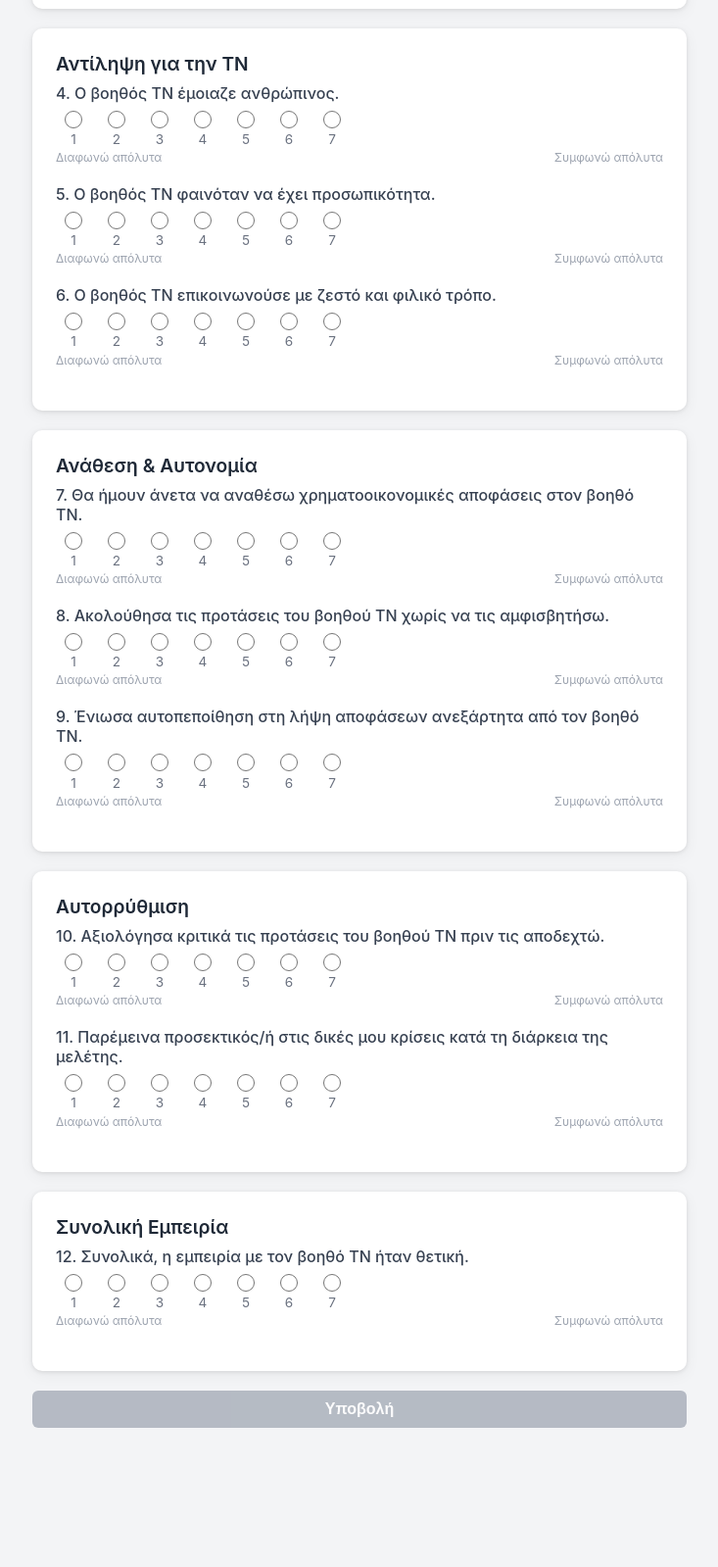
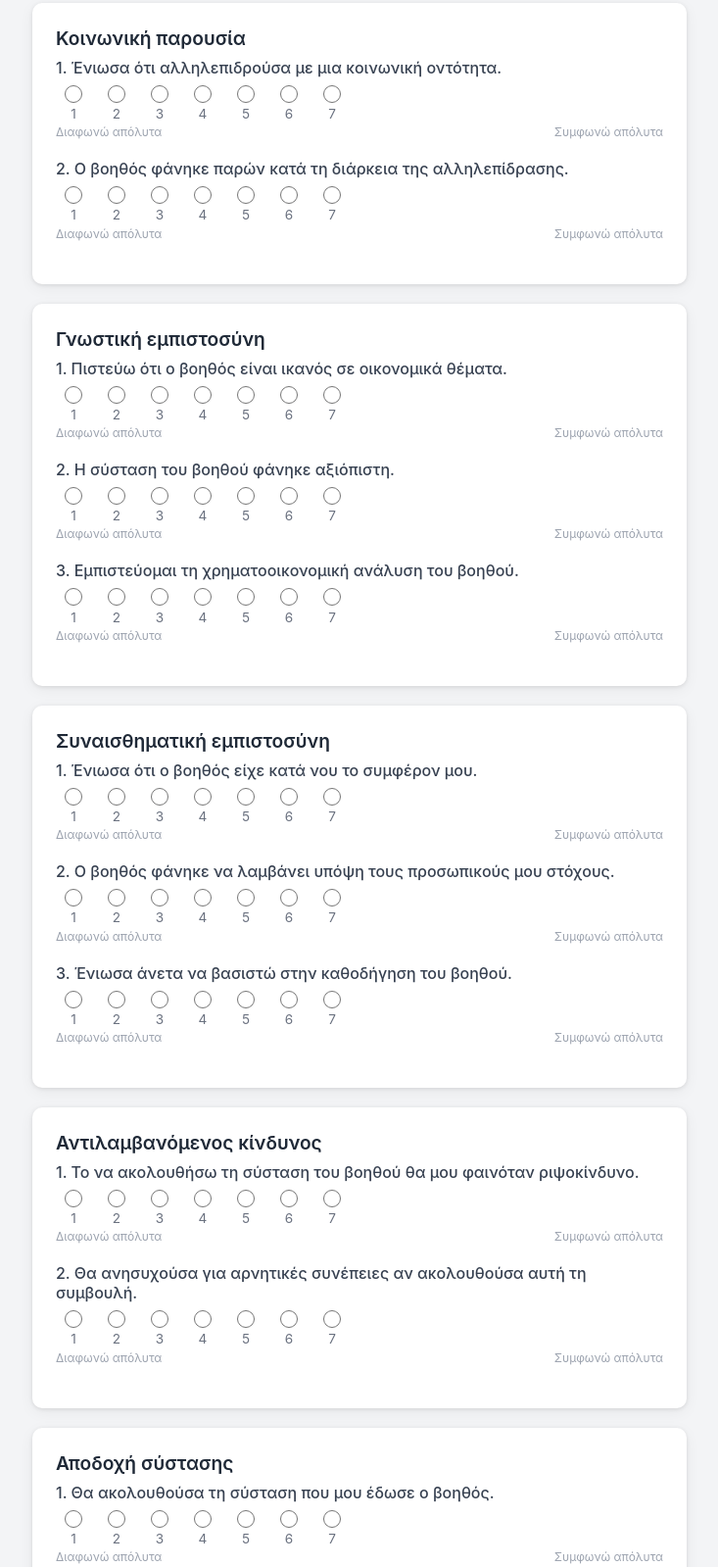
Before and after one commit to zpatergiannaki-ship-it/ai-finance-experiment, a website: page pages/postsurvey.html in a window 1280 px wide. Shown: the part 650-2249 px from the top of the page at 98% size, without its empty margins (273-1006 px from the left). Before the commit the page ends 2155 px from the top, so only its background shows below. Drawn offline with nearby package versions, Linux system fonts and the light colour scheme.

Commit message:
Update pages/postsurvey.html with new content

```diff
--- a/pages/postsurvey.html
+++ b/pages/postsurvey.html
@@ -15,34 +15,54 @@
   <div class="container">
     <div class="card">
       <h1>Ερωτήσεις Μετά τη Μελέτη</h1>
-      <p>Παρακαλούμε απαντήστε σε όλες τις ερωτήσεις βάσει της εμπειρίας σας κατά τη διάρκεια αυτής της μελέτης. Όλες οι ερωτήσεις χρησιμοποιούν κλίμακα 1–7 (1 = Διαφωνώ απόλυτα, 7 = Συμφωνώ απόλυτα) εκτός αν αναφέρεται διαφορετικά.</p>
+      <p>Παρακαλούμε απαντήστε σε όλες τις ερωτήσεις βάσει της εμπειρίας σας κατά τη διάρκεια αυτής της μελέτης. Όλες οι ερωτήσεις χρησιμοποιούν κλίμακα 1–7 (1 = Διαφωνώ απόλυτα, 7 = Συμφωνώ απόλυτα).</p>
     </div>
 
     <form id="postsurvey-form" novalidate>
 
       <div class="card">
-        <h2>Εμπιστοσύνη στην ΤΝ</h2>
-        <div id="likert-items-trust"></div>
-      </div>
-
-      <div class="card">
-        <h2>Αντίληψη για την ΤΝ</h2>
+        <h2>Αντιλαμβανόμενος ανθρωπομορφισμός</h2>
         <div id="likert-items-anthro"></div>
       </div>
 
       <div class="card">
-        <h2>Ανάθεση &amp; Αυτονομία</h2>
+        <h2>Κοινωνική παρουσία</h2>
+        <div id="likert-items-social"></div>
+      </div>
+
+      <div class="card">
+        <h2>Γνωστική εμπιστοσύνη</h2>
+        <div id="likert-items-cog-trust"></div>
+      </div>
+
+      <div class="card">
+        <h2>Συναισθηματική εμπιστοσύνη</h2>
+        <div id="likert-items-aff-trust"></div>
+      </div>
+
+      <div class="card">
+        <h2>Αντιλαμβανόμενος κίνδυνος</h2>
+        <div id="likert-items-risk"></div>
+      </div>
+
+      <div class="card">
+        <h2>Αποδοχή σύστασης</h2>
+        <div id="likert-items-accept"></div>
+      </div>
+
+      <div class="card">
+        <h2>Ανάθεση / εξάρτηση</h2>
         <div id="likert-items-deleg"></div>
       </div>
 
       <div class="card">
-        <h2>Αυτορρύθμιση</h2>
-        <div id="likert-items-selfreg"></div>
+        <h2>Αυτονομία</h2>
+        <div id="likert-items-autonomy"></div>
       </div>
 
       <div class="card">
-        <h2>Συνολική Εμπειρία</h2>
-        <div id="likert-items-overall"></div>
+        <h2>Ικανοποίηση / πρόθεση συνέχισης χρήσης</h2>
+        <div id="likert-items-satisfaction"></div>
       </div>
 
       <button type="submit" id="submit-btn" class="btn btn-primary btn-full" disabled>Υποβολή</button>
@@ -54,18 +74,27 @@
   <script src="../assets/supabase-client.js" defer></script>
   <script defer>
     const QUESTIONS = [
-      { name: 'trust_ai_1',  group: 'trust',   text: '1. Εμπιστεύομαι τις προτάσεις του βοηθού ΤΝ.' },
-      { name: 'trust_ai_2',  group: 'trust',   text: '2. Ο βοηθός ΤΝ φαινόταν αξιόπιστος.' },
-      { name: 'trust_ai_3',  group: 'trust',   text: '3. Θα ακολουθούσα τις συμβουλές του βοηθού ΤΝ στην πραγματική ζωή.' },
-      { name: 'anthro_1',    group: 'anthro',  text: '4. Ο βοηθός ΤΝ έμοιαζε ανθρώπινος.' },
-      { name: 'anthro_2',    group: 'anthro',  text: '5. Ο βοηθός ΤΝ φαινόταν να έχει προσωπικότητα.' },
-      { name: 'anthro_3',    group: 'anthro',  text: '6. Ο βοηθός ΤΝ επικοινωνούσε με ζεστό και φιλικό τρόπο.' },
-      { name: 'deleg_1',     group: 'deleg',   text: '7. Θα ήμουν άνετα να αναθέσω χρηματοοικονομικές αποφάσεις στον βοηθό ΤΝ.' },
-      { name: 'deleg_2',     group: 'deleg',   text: '8. Ακολούθησα τις προτάσεις του βοηθού ΤΝ χωρίς να τις αμφισβητήσω.' },
-      { name: 'deleg_3',     group: 'deleg',   text: '9. Ένιωσα αυτοπεποίθηση στη λήψη αποφάσεων ανεξάρτητα από τον βοηθό ΤΝ.' },
-      { name: 'selfreg_1',   group: 'selfreg', text: '10. Αξιολόγησα κριτικά τις προτάσεις του βοηθού ΤΝ πριν τις αποδεχτώ.' },
-      { name: 'selfreg_2',   group: 'selfreg', text: '11. Παρέμεινα προσεκτικός/ή στις δικές μου κρίσεις κατά τη διάρκεια της μελέτης.' },
-      { name: 'overall_1',   group: 'overall', text: '12. Συνολικά, η εμπειρία με τον βοηθό ΤΝ ήταν θετική.' },
+      { name: 'anthro_1',      group: 'anthro',       text: '1. Ο βοηθός έμοιαζε ανθρώπινος.' },
+      { name: 'anthro_2',      group: 'anthro',       text: '2. Ο βοηθός έμοιαζε περισσότερο με άνθρωπο παρά με εργαλείο.' },
+      { name: 'anthro_3',      group: 'anthro',       text: '3. Ο βοηθός φάνηκε να έχει προσωπικότητα.' },
+      { name: 'social_1',      group: 'social',       text: '1. Ένιωσα ότι αλληλεπιδρούσα με μια κοινωνική οντότητα.' },
+      { name: 'social_2',      group: 'social',       text: '2. Ο βοηθός φάνηκε παρών κατά τη διάρκεια της αλληλεπίδρασης.' },
+      { name: 'cog_trust_1',   group: 'cog-trust',    text: '1. Πιστεύω ότι ο βοηθός είναι ικανός σε οικονομικά θέματα.' },
+      { name: 'cog_trust_2',   group: 'cog-trust',    text: '2. Η σύσταση του βοηθού φάνηκε αξιόπιστη.' },
+      { name: 'cog_trust_3',   group: 'cog-trust',    text: '3. Εμπιστεύομαι τη χρηματοοικονομική ανάλυση του βοηθού.' },
+      { name: 'aff_trust_1',   group: 'aff-trust',    text: '1. Ένιωσα ότι ο βοηθός είχε κατά νου το συμφέρον μου.' },
+      { name: 'aff_trust_2',   group: 'aff-trust',    text: '2. Ο βοηθός φάνηκε να λαμβάνει υπόψη τους προσωπικούς μου στόχους.' },
+      { name: 'aff_trust_3',   group: 'aff-trust',    text: '3. Ένιωσα άνετα να βασιστώ στην καθοδήγηση του βοηθού.' },
+      { name: 'risk_1',        group: 'risk',         text: '1. Το να ακολουθήσω τη σύσταση του βοηθού θα μου φαινόταν ριψοκίνδυνο.' },
+      { name: 'risk_2',        group: 'risk',         text: '2. Θα ανησυχούσα για αρνητικές συνέπειες αν ακολουθούσα αυτή τη συμβουλή.' },
+      { name: 'accept_1',      group: 'accept',       text: '1. Θα ακολουθούσα τη σύσταση που μου έδωσε ο βοηθός.' },
+      { name: 'accept_2',      group: 'accept',       text: '2. Θα επέλεγα την επιλογή που πρότεινε ο βοηθός.' },
+      { name: 'deleg_1',       group: 'deleg',        text: '1. Θα βασιζόμουν στον βοηθό για να περιορίσει τις οικονομικές επιλογές για μένα.' },
+      { name: 'deleg_2',       group: 'deleg',        text: '2. Θα ανέθετα μέρος της διαδικασίας λήψης απόφασης σε αυτόν τον βοηθό.' },
+      { name: 'autonomy_1',    group: 'autonomy',     text: '1. Ένιωσα ότι είχα τον έλεγχο της τελικής απόφασης καθ\' όλη τη διάρκεια της αλληλεπίδρασης.' },
+      { name: 'autonomy_2',    group: 'autonomy',     text: '2. Ο βοηθός υποστήριξε τη λήψη της απόφασής μου χωρίς να την υποκαταστήσει.' },
+      { name: 'satisfaction_1', group: 'satisfaction', text: '1. Είμαι ικανοποιημένος/η από αυτή την αλληλεπίδραση.' },
+      { name: 'satisfaction_2', group: 'satisfaction', text: '2. Θα ήθελα να χρησιμοποιήσω ξανά αυτόν τον βοηθό για μελλοντικές οικονομικές αποφάσεις.' },
     ];
 
     const ANCHORS = { low: 'Διαφωνώ απόλυτα', high: 'Συμφωνώ απόλυτα' };
@@ -86,7 +115,7 @@
     }
 
     window.addEventListener('DOMContentLoaded', function () {
-      ['trust', 'anthro', 'deleg', 'selfreg', 'overall'].forEach(function (g) {
+      ['anthro', 'social', 'cog-trust', 'aff-trust', 'risk', 'accept', 'deleg', 'autonomy', 'satisfaction'].forEach(function (g) {
         renderLikert('likert-items-' + g, QUESTIONS.filter(function (q) { return q.group === g; }));
       });
 
```
